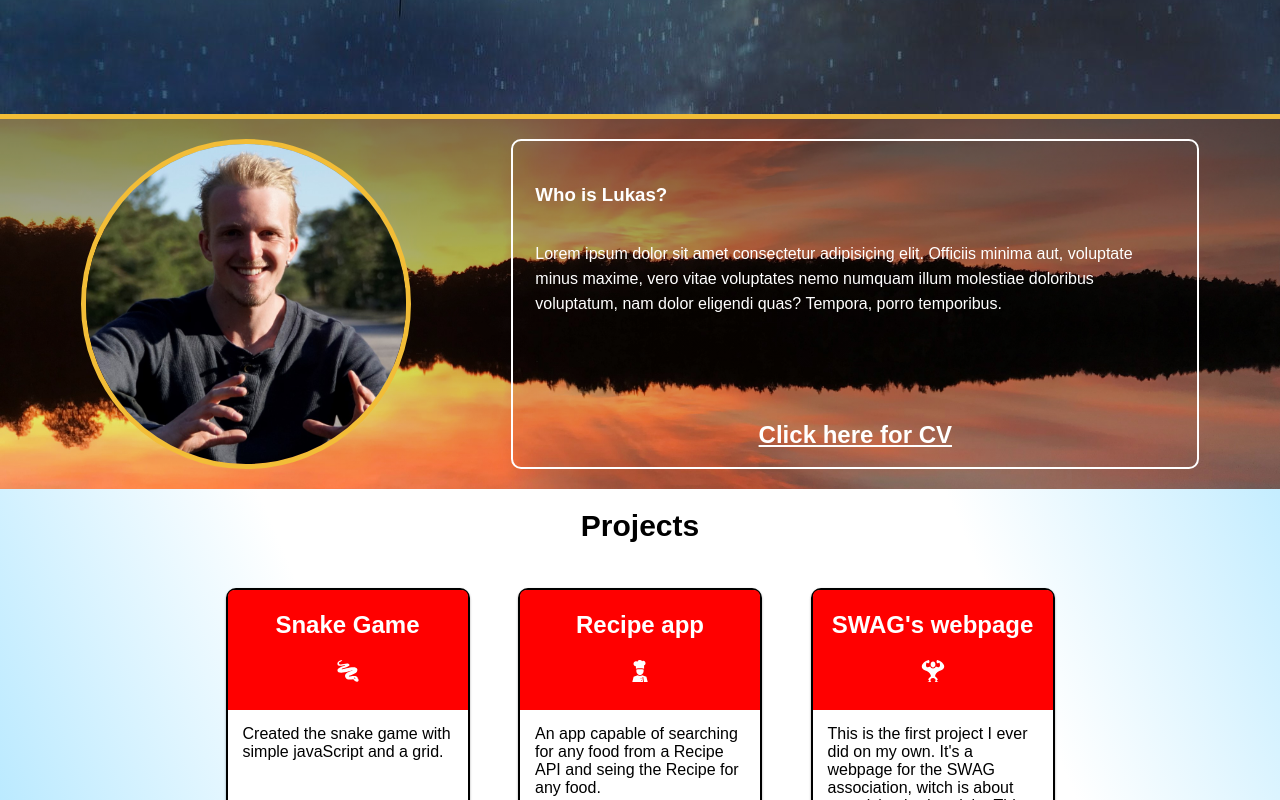
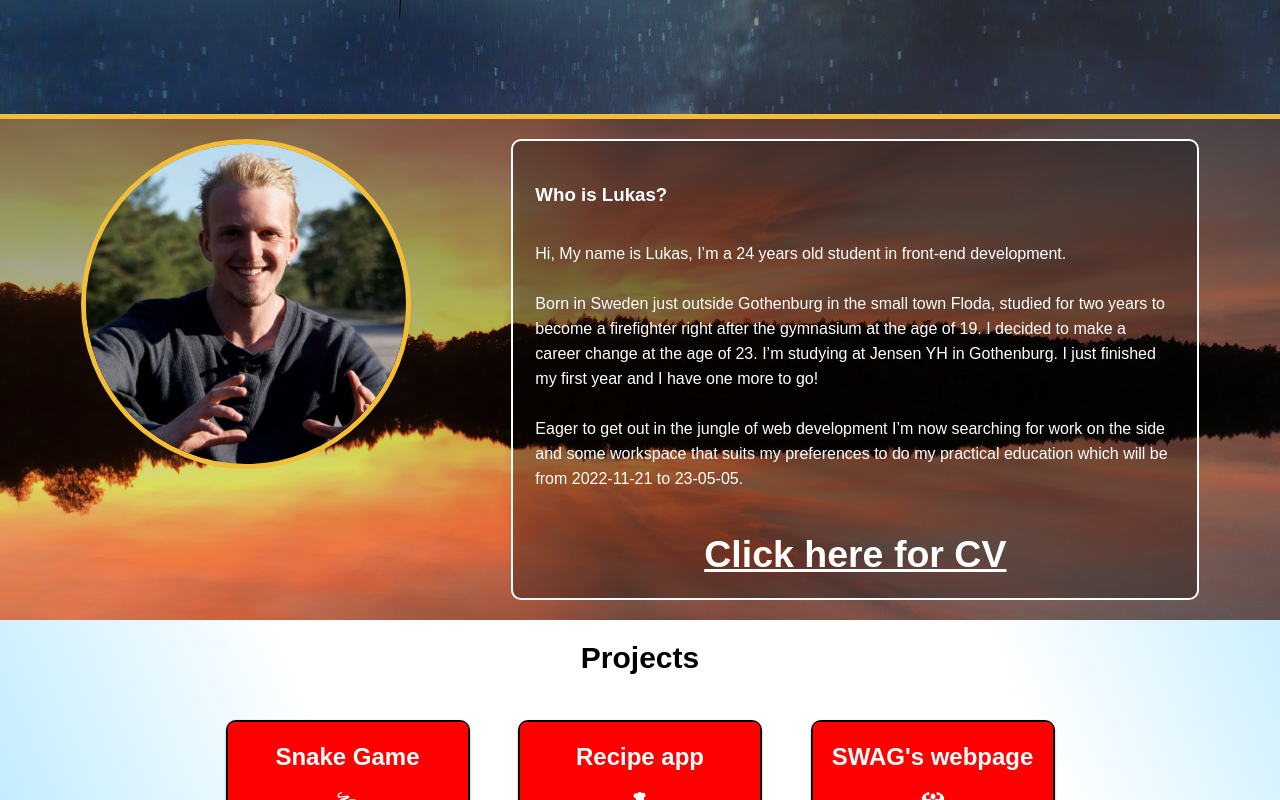
Before and after one commit to lusweek/Portfolio, a React (Create React App) app: page / in a window 1280 px wide. Shown: the part 606-1406 px from the top of the page. Built offline with nearby package versions, Linux system fonts and the light colour scheme; the HTML template or start-up script is replaced by a standard one; a web font is replaced by a local one.

Commit message:
bio added

```diff
--- a/src/App.css
+++ b/src/App.css
@@ -270,7 +270,7 @@ background-image: linear-gradient(0deg,rgba(0, 0, 0, 0), rgba(0, 0, 0, 0.5)),
 }
 
 #about-section p {
-  margin-bottom: 50px;
+  margin-bottom: 85px;
 }
 
 #about-section article{
@@ -283,6 +283,7 @@ background-image: linear-gradient(0deg,rgba(0, 0, 0, 0), rgba(0, 0, 0, 0.5)),
   border: solid white 2px;
   transition-duration: 0.3s ;
   border-radius: 10px;
+  background-color: rgba(0,0,0,.3);
 }
 
 #about-section a{
@@ -290,6 +291,7 @@ background-image: linear-gradient(0deg,rgba(0, 0, 0, 0), rgba(0, 0, 0, 0.5)),
   text-decoration: underline;
   color: white;
   bottom: 0px;
+  font-size: 25px;
 
   align-self: center;
 }
--- a/src/Components/About.jsx
+++ b/src/Components/About.jsx
@@ -12,7 +12,16 @@ function About() {
         <article>
             <h1>Who is Lukas?</h1>
 
-            <p>Lorem ipsum dolor sit amet consectetur adipisicing elit. Officiis minima aut, voluptate minus maxime, vero vitae voluptates nemo numquam illum molestiae doloribus voluptatum, nam dolor eligendi quas? Tempora, porro temporibus.
+            <p>
+
+            Hi, My name is Lukas, I’m a 24 years old student in front-end development.
+{<br></br>}
+{<br></br>}
+Born in Sweden just outside Gothenburg in the small town Floda, studied for two years to become a firefighter right after the gymnasium at the age of 19. I decided to make a career change at the age of 23. I’m studying at Jensen YH in Gothenburg. I just finished my first year and I have one more to go!
+{<br></br>}
+{<br></br>}
+Eager to get out in the jungle of web development I’m now searching for work on the side and some workspace that suits my preferences to do my practical education which will be from 2022-11-21 to 23-05-05.
+
 
             </p>
 
```
